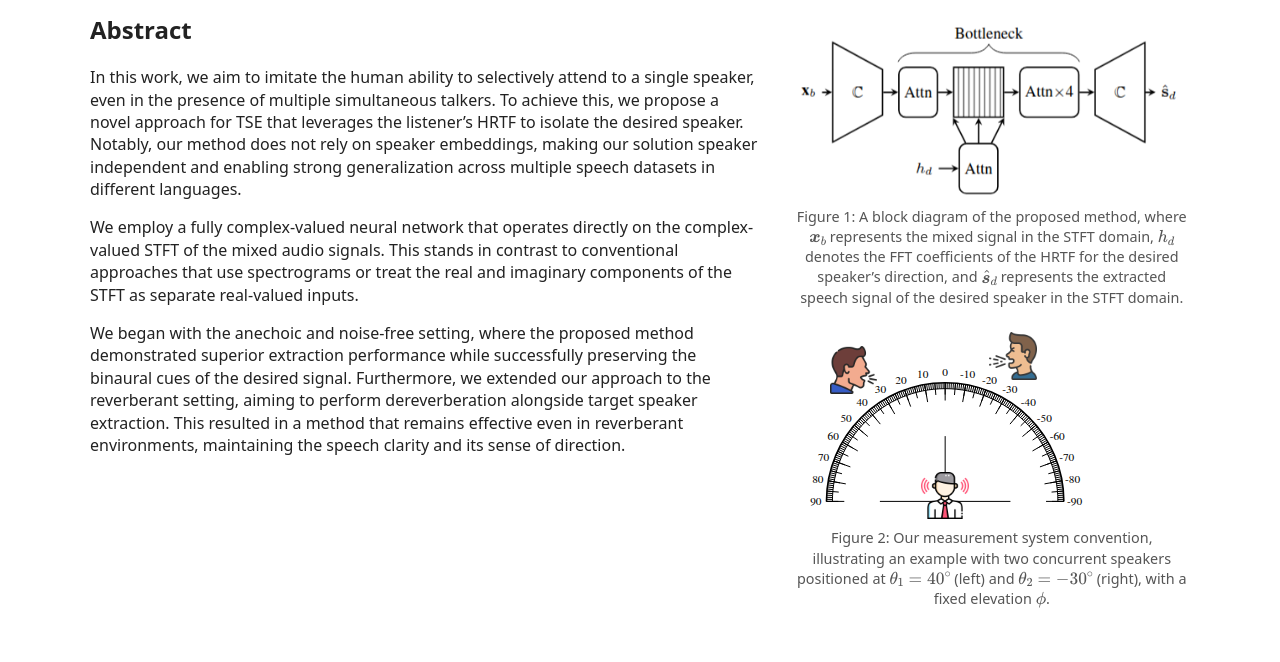
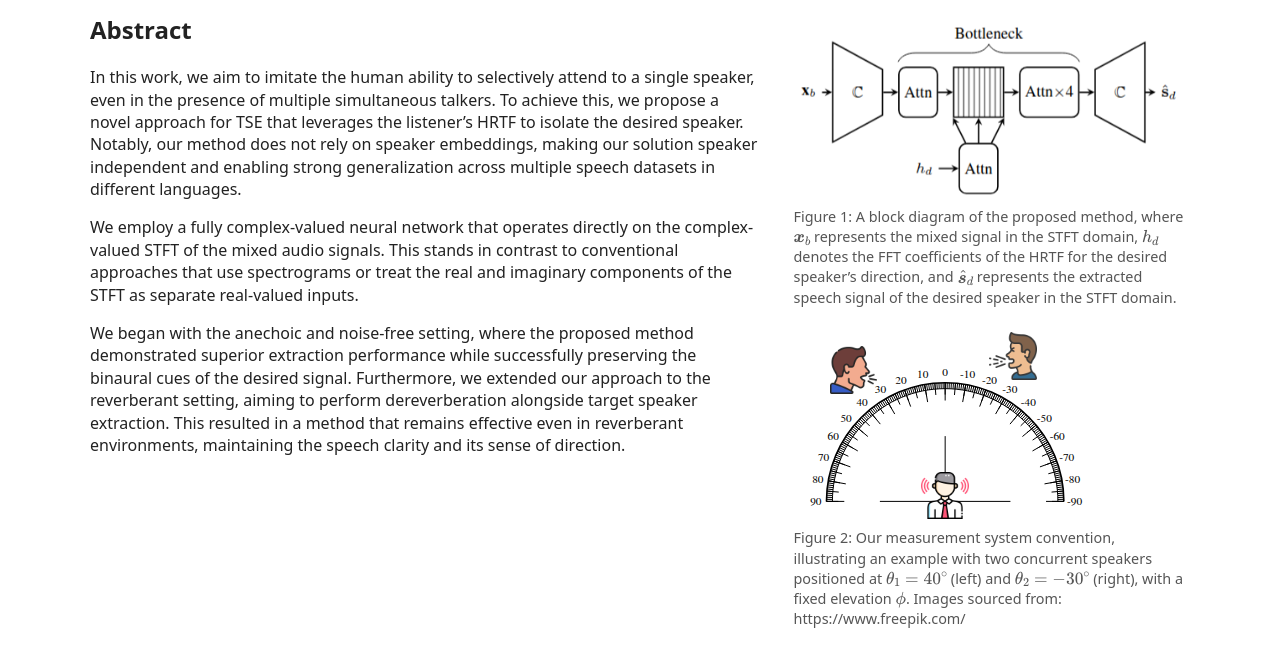
Before and after one commit to bi-ctse-hrtf/bi-ctse-hrtf.github.io, a plain HTML site: page index.html in a window 1280 px wide. Shown: the part 124-786 px from the top of the page. Drawn offline with nearby package versions, Linux system fonts and the light colour scheme.

Commit message:
figure caption changed

```diff
--- a/index.html
+++ b/index.html
@@ -81,8 +81,9 @@
                 <figcaption>
                     Figure 2: Our measurement system convention, illustrating an example with two concurrent speakers
                     positioned at \( \theta_1 = 40^\circ \) (left) and \( \theta_2 = -30^\circ \) (right), with a fixed
-                    elevation \( \phi \).
+                    elevation \( \phi \). Images sourced from: https://www.freepik.com/
                 </figcaption>
+
             </figure>
         </div>
     </section>
--- a/style.css
+++ b/style.css
@@ -41,7 +41,7 @@ figure {
 figcaption {
     font-size: 0.9rem;
     color: #555;
-    text-align: center;
+    /* text-align: left; */
 }
 
 /* Demo cards grid */
```
